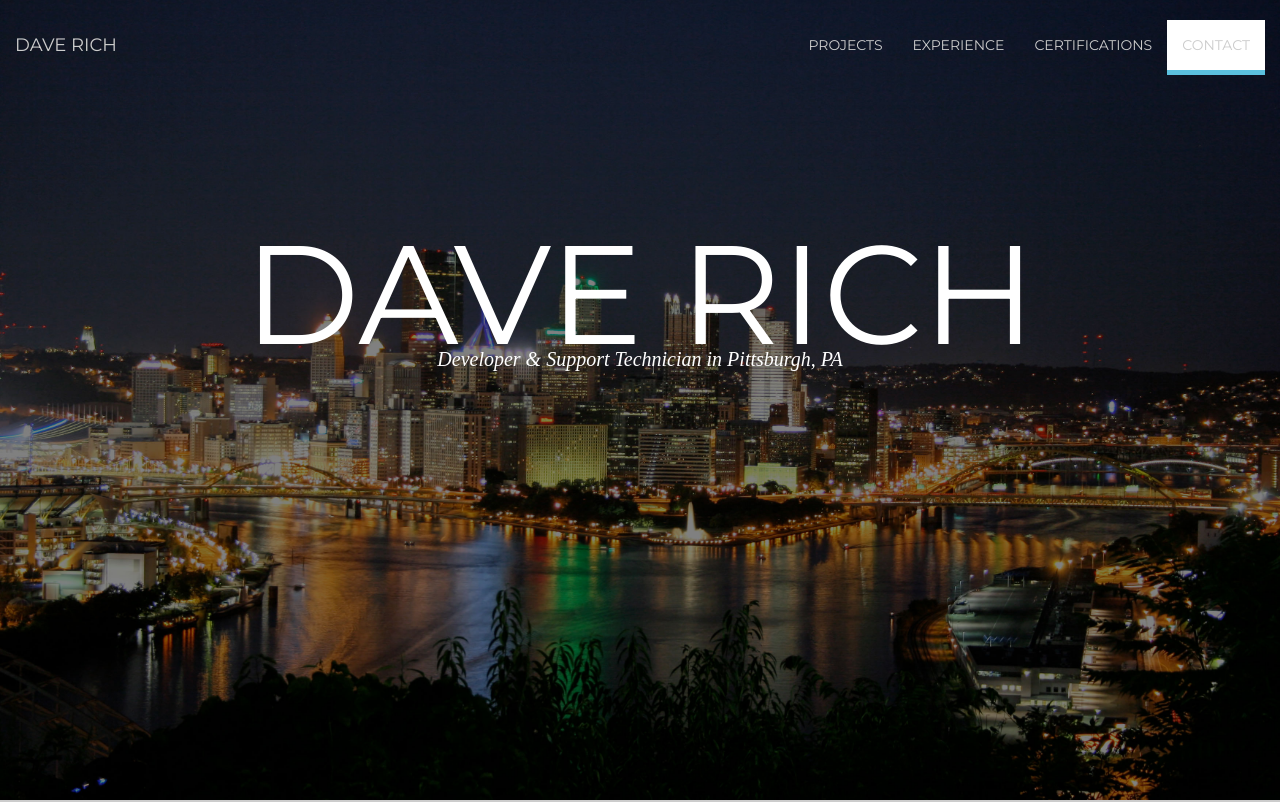
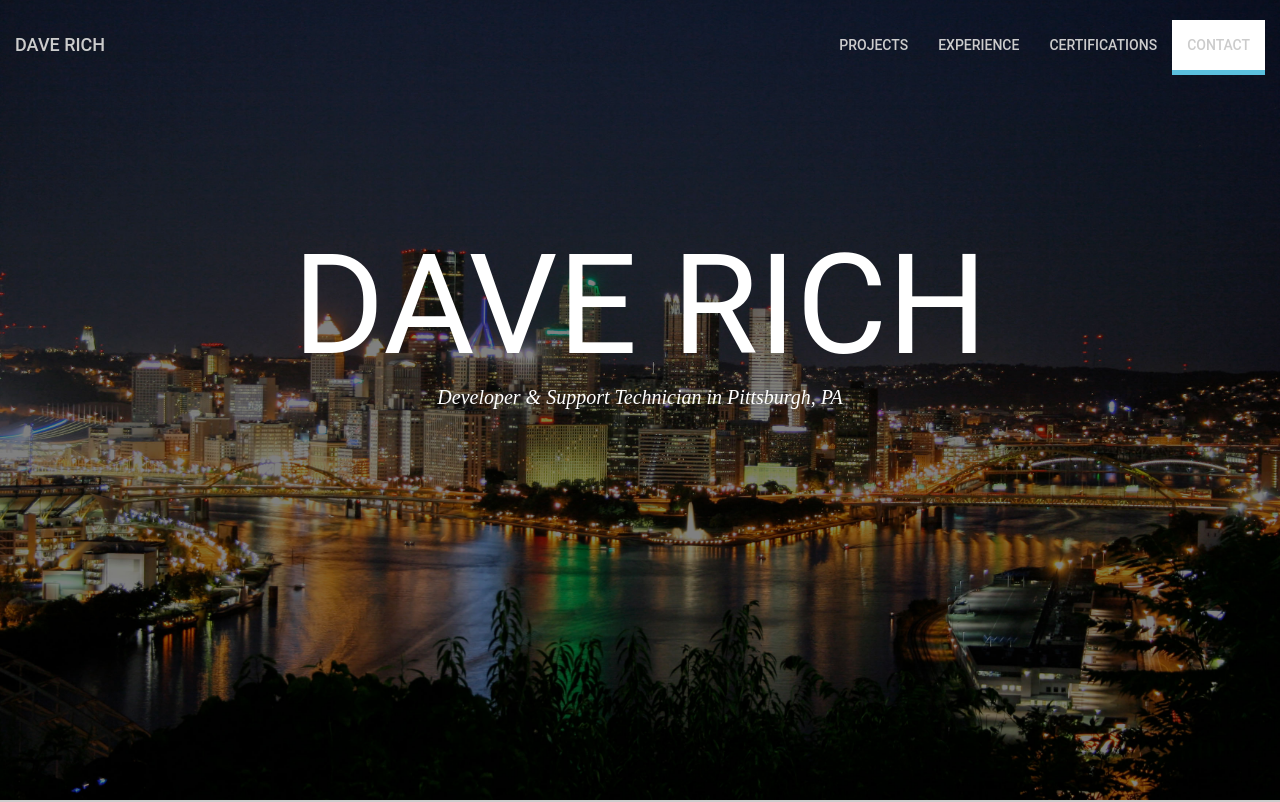
Before and after one commit to davidarich/daverich.net, a plain HTML site: page index.html in a window 1280 px wide. Shown: the top 802 px of the page. Drawn offline with nearby package versions, Linux system fonts and the light colour scheme; a web font is replaced by a local one.

Commit message:
Updated primary font to Roboto. Fixed intro section overlapping text by setting line height.

```diff
--- a/css/_theme.scss
+++ b/css/_theme.scss
@@ -6,5 +6,5 @@ $color-mono-secondary: #333;
 $color-mono-tertiary: #ccc;
 
 /* Fonts */
-$font-primary-sans: 'Montserrat', sans-serif;
+$font-primary-sans: "Roboto","Helvetica","Arial",sans-serif;
 $font-primary-serif: 'Arbutus Slab', serif;
--- a/css/style.scss
+++ b/css/style.scss
@@ -40,7 +40,6 @@ html {
 }
 
 section {
-  //min-height: 100%;
   padding-top: 70px;
   overflow: auto;
   padding-bottom: 10em;
@@ -65,7 +64,7 @@ section {
 
 #intro-name {
   height: 50%;
-  margin: auto;
+  line-height: 120px;
 }
 
 .experience-section {
@@ -78,7 +77,7 @@ section {
 }
 
 .certifications-section {
-  min-height: 40%;
+  //min-height: 40%;
   background: $color-mono-tertiary;
 }
 
--- a/index.html
+++ b/index.html
@@ -87,9 +87,11 @@
 <section id="intro" class="intro-section centered">
     <div class="container">
         <div class="row">
-            <div id="intro-wrapper" class="col-lg-12">
-                <span id="intro-name">DAVE RICH</span><br>
-                <p id="intro-p"><em>Developer & Support Technician in Pittsburgh, PA</em></p>
+            <div id="intro-name">DAVE RICH</div><br>
+            <div>
+                <p id="intro-p"><em>Developer & Support Technician in Pittsburgh, PA</em>
+                </p>
+            </div>
             </div>
         </div>
     </div>
```
Also changed, not shown: css/style.css, 1 other file.
